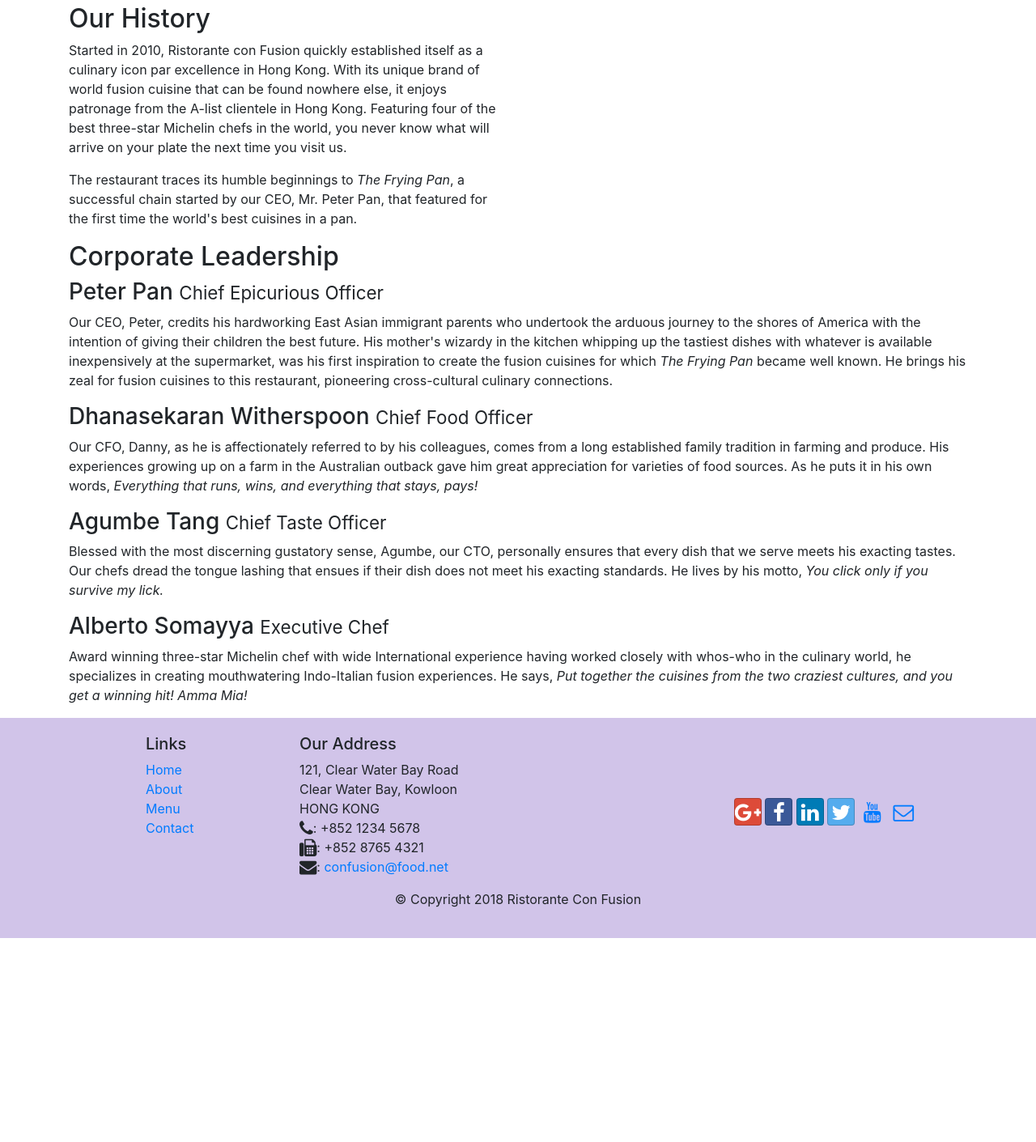
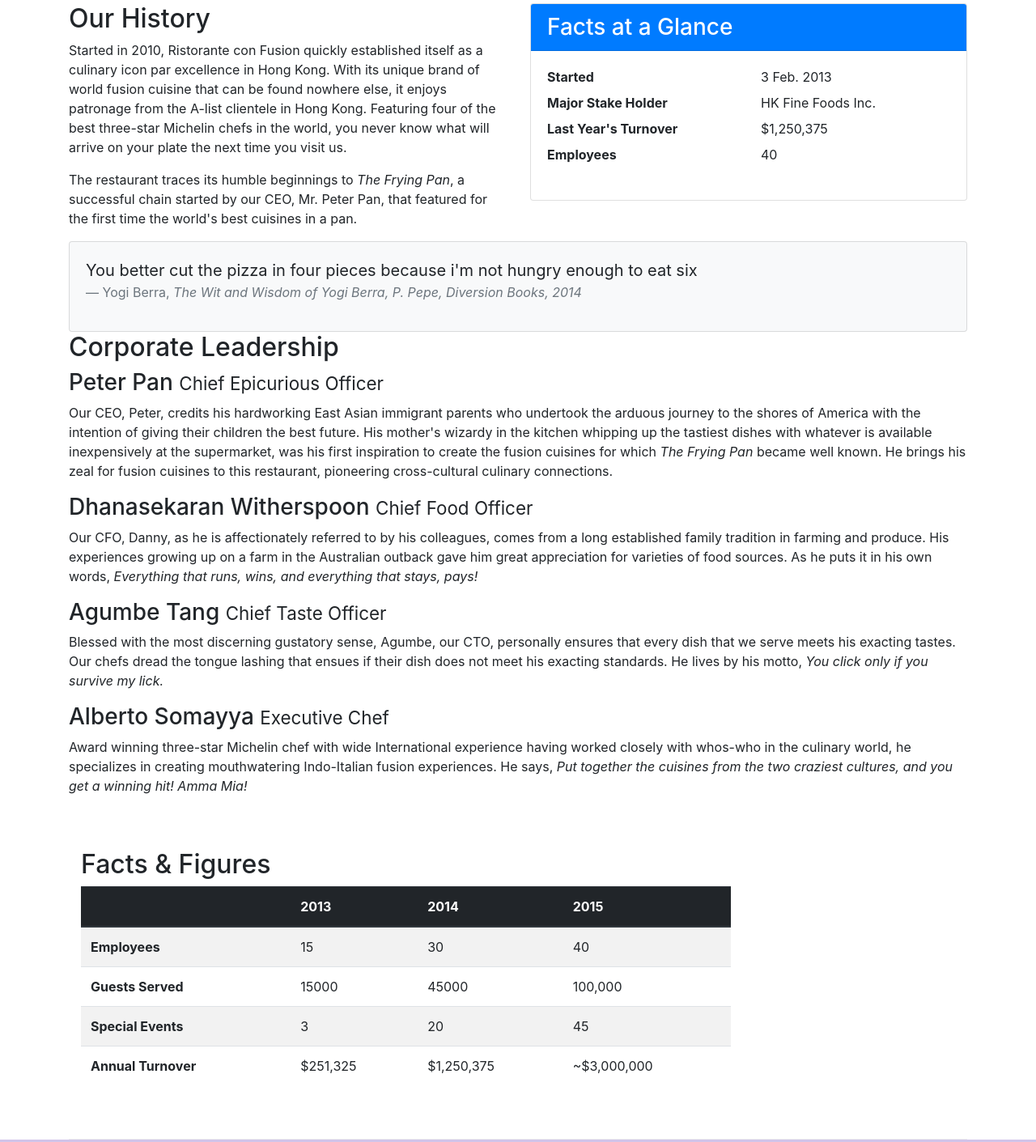
Before and after one commit to purnasrivatsa96/restaurant-website-conFusion, a website: page aboutus.html in a window 1280 px wide. Shown: the part 461-1872 px from the top of the page at 81% size. Before the commit the page ends 1620 px from the top, so only its background shows below. Drawn offline with nearby package versions, Linux system fonts and the light colour scheme.

Commit message:
tables and cards

```diff
--- a/aboutus.html
+++ b/aboutus.html
@@ -64,7 +64,33 @@
                 <p>Started in 2010, Ristorante con Fusion quickly established itself as a culinary icon par excellence in Hong Kong. With its unique brand of world fusion cuisine that can be found nowhere else, it enjoys patronage from the A-list clientele in Hong Kong.  Featuring four of the best three-star Michelin chefs in the world, you never know what will arrive on your plate the next time you visit us.</p>
                 <p>The restaurant traces its humble beginnings to <em>The Frying Pan</em>, a successful chain started by our CEO, Mr. Peter Pan, that featured for the first time the world's best cuisines in a pan.</p>
             </div>
-            <div>
+            <div class='col-sm'>
+                <div class='card'>
+                    <h3 class='card-header bg-primary text-white'>Facts at a Glance</h3>
+                    <div class='card-body'>
+                        <dl class='row'>
+                            <dt class="col-6">Started</dt>
+                            <dd class="col-6">3 Feb. 2013</dd>
+                            <dt class="col-6">Major Stake Holder</dt>
+                            <dd class="col-6">HK Fine Foods Inc.</dd>
+                            <dt class="col-6">Last Year's Turnover</dt>
+                            <dd class="col-6">$1,250,375</dd>
+                            <dt class="col-6">Employees</dt>
+                            <dd class="col-6">40</dd>
+                        </dl>
+                    </div>
+                </div>
+            </div>
+            <div class='col-12'>
+                <div class='card card-body bg-light'>
+                    <blockquote class='blockquote'>
+                        <p class="mb-0">You better cut the pizza in four pieces because i'm not hungry enough to eat six</p>
+                        <footer class='blockquote-footer'>Yogi Berra,
+                            <cite title="Source Title">The Wit and Wisdom of Yogi Berra, P. Pepe, Diversion Books, 2014</cite>
+
+                        </footer>
+                    </blockquote>
+                </div>
             </div>
         </div>
 
@@ -82,7 +108,52 @@
                 <p  class = 'd-none d-sm-block'>Award winning three-star Michelin chef with wide International experience having worked closely with whos-who in the culinary world, he specializes in creating mouthwatering Indo-Italian fusion experiences. He says, <em>Put together the cuisines from the two craziest cultures, and you get a winning hit! Amma Mia!</em></p>
             </div>
        </div>
+       <div class='row row-content'>
+           <div class="col-12 col-sm-9">
+               <h2>Facts &amp; Figures</h2>
+               <div class="table-responsive">
+                <table class="table table-striped">
+                    <thead class="thead-dark">
+                        <tr>
+                            <th>&nbsp;</th>
+                            <th>2013</th>
+                            <th>2014</th>
+                            <th>2015</th>
+                        </tr>
+                    </thead>
+                    <tbody>
+                        <tr>
+                            <th>Employees</th>
+                            <td>15</td>
+                            <td>30</td>
+                            <td>40</td>
+                        </tr>
+                        <tr>
+                            <th>Guests Served</th>
+                            <td>15000</td>
+                            <td>45000</td>
+                            <td>100,000</td>
+                        </tr>
+                        <tr>
+                            <th>Special Events</th>
+                            <td>3</td>
+                            <td>20</td>
+                            <td>45</td>
+                        </tr>
+                        <tr>
+                            <th>Annual Turnover</th>
+                            <td>$251,325</td>
+                            <td>$1,250,375</td>
+                            <td>~$3,000,000</td>
+                        </tr>
+                    </tbody>
+                 </table>
+               </div>
+           </div>
+           <div class="col-12 col-sm-3">
 
+           </div>
+       </div>
     </div>
 
     <footer class="footer">
```
